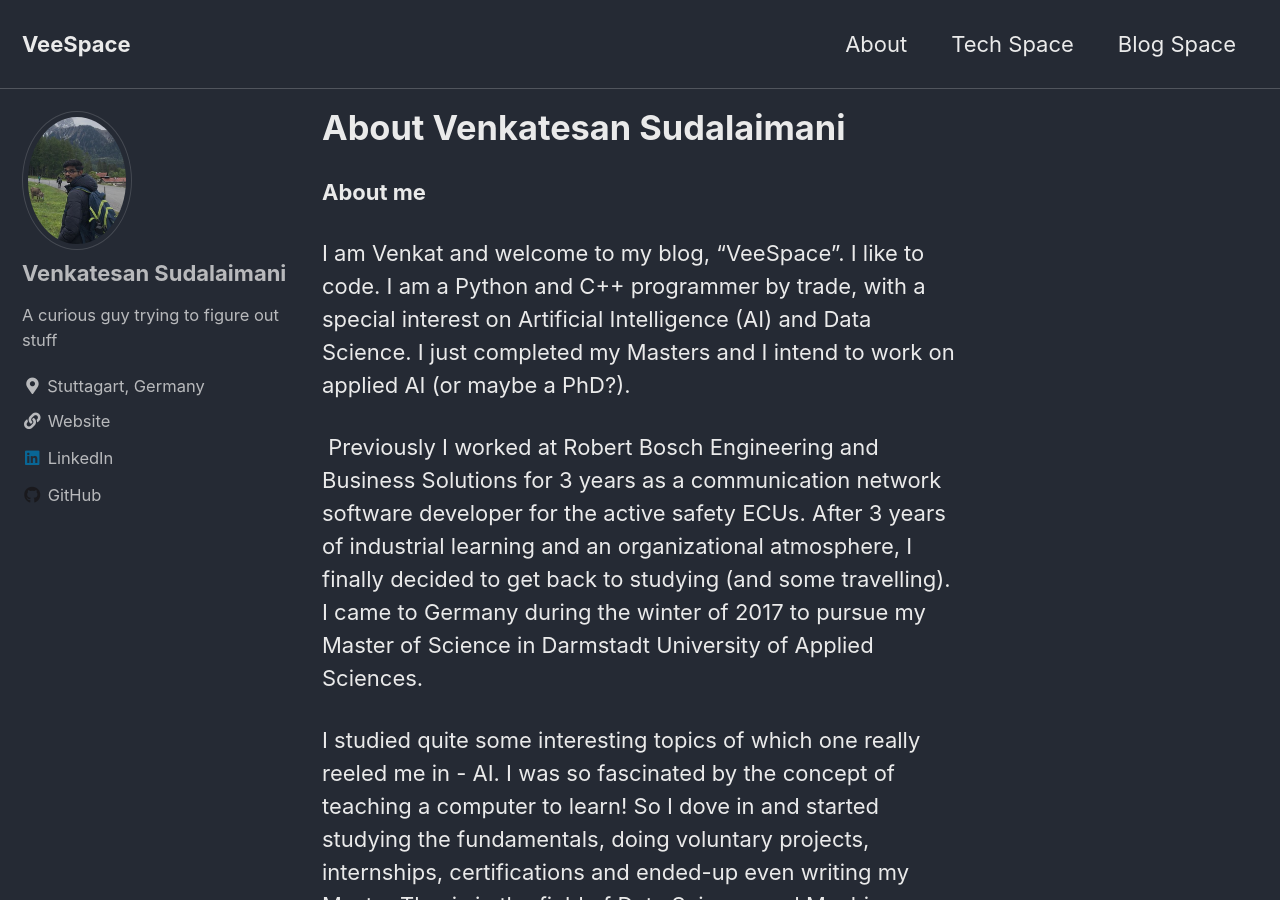
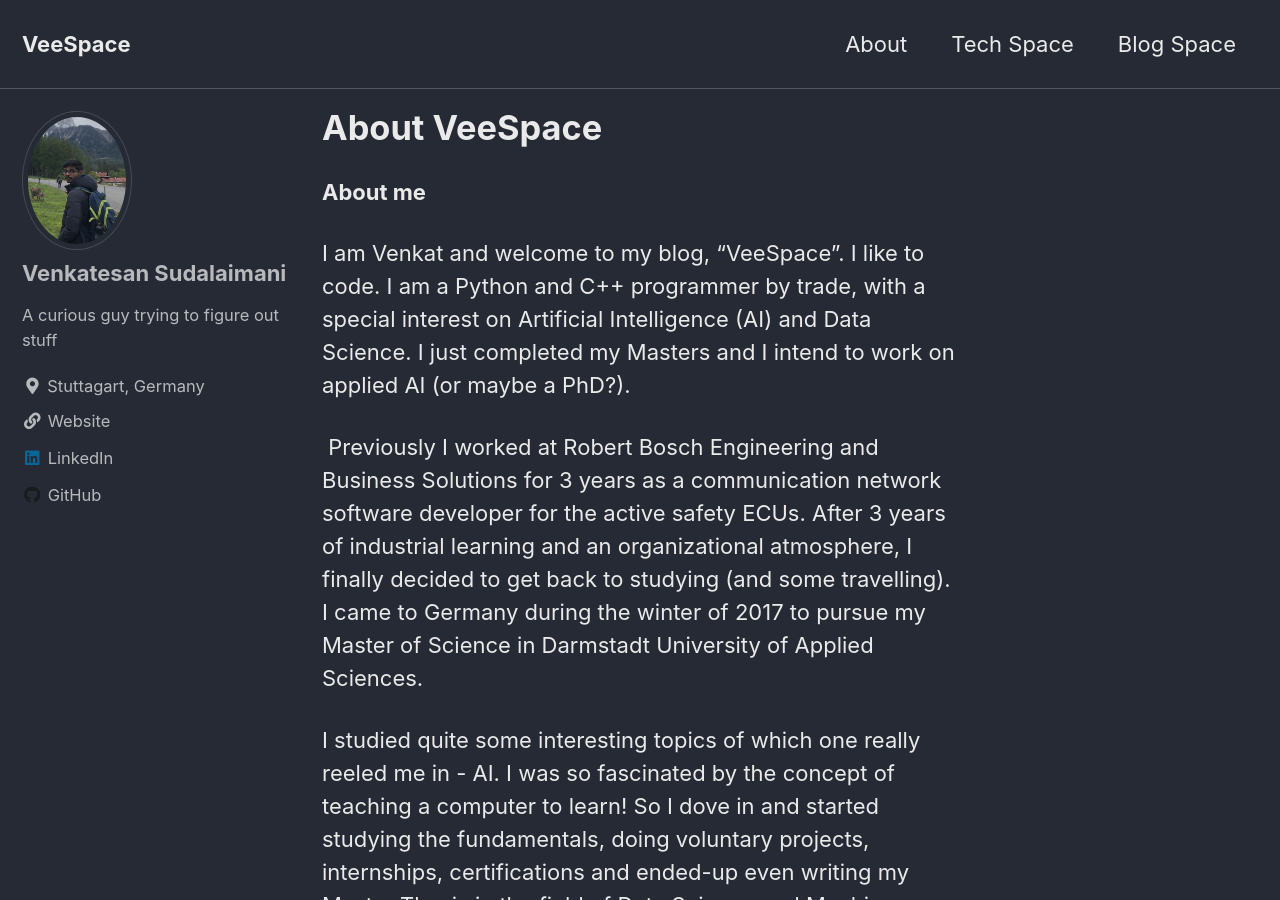
Before and after one commit to v-mirai/v-mirai.github.io, a Jekyll site: the page built from _pages/about.md, in a window 1280 px wide and 900 px high. Built offline with Jekyll 4.4.1, drawn with Linux system fonts in a browser that asks for light colours; cached includes are drawn as plain includes.

Commit message:
Trying out updates

```diff
--- a/_pages/about.md
+++ b/_pages/about.md
@@ -1,6 +1,6 @@
 ---
 layout: single
-title: "About Venkatesan Sudalaimani"
+title: "About VeeSpace"
 author: Venkatesan Sudalaimani
 author_profile: true
 permalink: /about/
```
